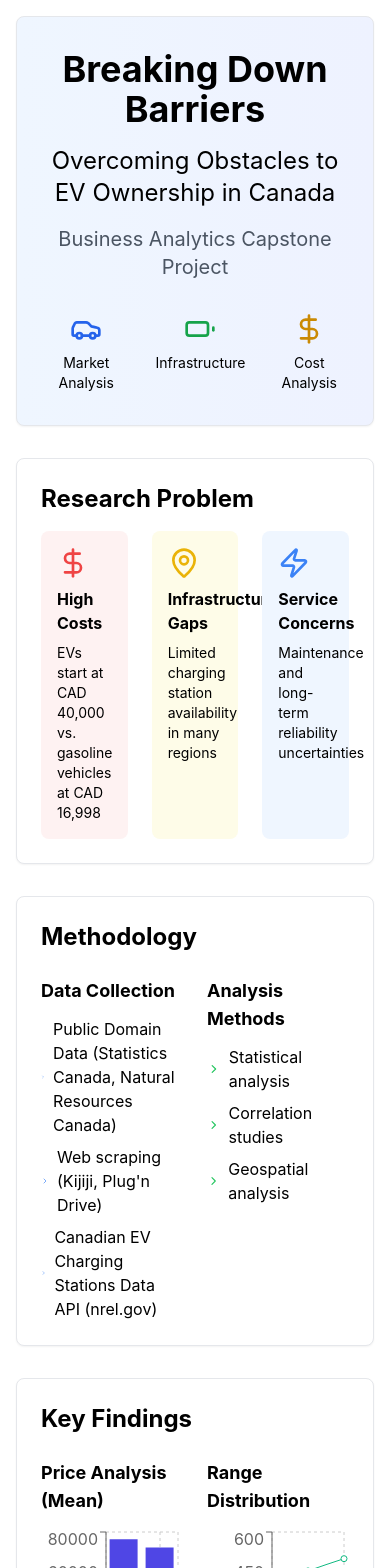
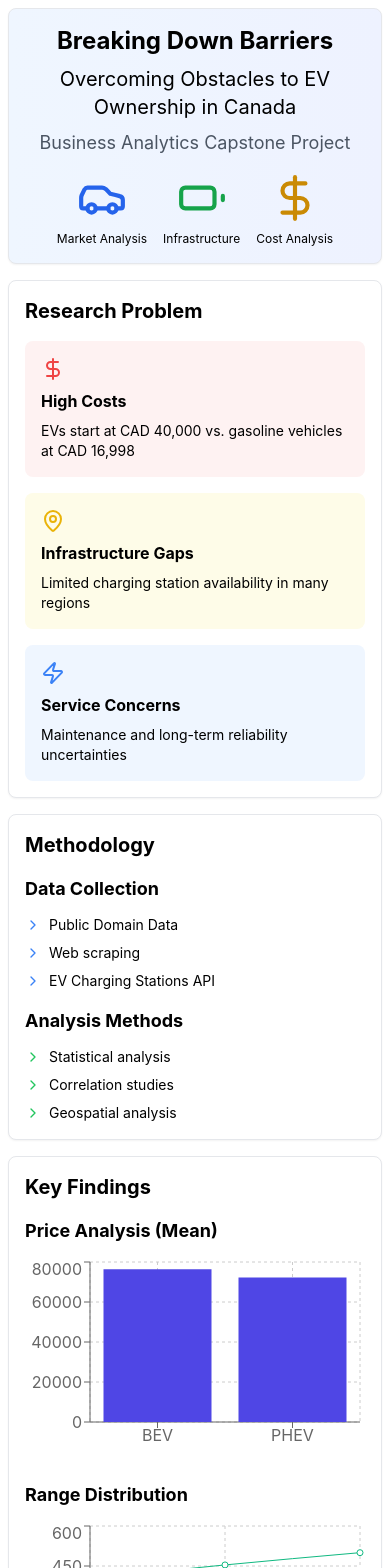
Before and after one commit to lesith/ban240-capstone-presentation, a React (Create React App) app: page / in a window 390 px wide. Shown: the top 1568 px of the page. Built offline with nearby package versions, Linux system fonts and the light colour scheme.

Commit message:
mobile responsive

```diff
--- a/public/index.html
+++ b/public/index.html
@@ -24,7 +24,7 @@
       work correctly both with client-side routing and a non-root public URL.
       Learn how to configure a non-root public URL by running `npm run build`.
     -->
-    <title>React App</title>
+    <title>BAN240 Capstone Project - Final Presentation</title>
   </head>
   <body>
     <noscript>You need to enable JavaScript to run this app.</noscript>
--- a/src/App.jsx
+++ b/src/App.jsx
@@ -47,52 +47,52 @@ const COLORS = ["#4F46E5", "#10B981", "#F59E0B", "#EF4444"];
 
 const Presentation = () => {
   return (
-    <div className="w-full space-y-8 p-4">
-      {/* Title Slide */}
-      <Card className="p-8 text-center bg-gradient-to-r from-blue-50 to-indigo-50">
-        <h1 className="text-4xl font-bold mb-4">Breaking Down Barriers</h1>
-        <h2 className="text-2xl mb-4">
+    <div className="w-full space-y-4 p-2 md:space-y-8 md:p-4">
+      {/* Title Slide - Responsive padding and icon spacing */}
+      <Card className="p-4 md:p-8 text-center bg-gradient-to-r from-blue-50 to-indigo-50">
+        <h1 className="text-2xl md:text-4xl font-bold mb-2 md:mb-4">Breaking Down Barriers</h1>
+        <h2 className="text-xl md:text-2xl mb-2 md:mb-4">
           Overcoming Obstacles to EV Ownership in Canada
         </h2>
-        <p className="text-xl text-gray-600">
+        <p className="text-lg md:text-xl text-gray-600">
           Business Analytics Capstone Project
         </p>
-        <div className="mt-8 flex justify-center space-x-8">
+        <div className="mt-4 md:mt-8 flex justify-center space-x-4 md:space-x-8">
           <div className="text-center">
-            <Car size={32} className="mx-auto text-blue-600 mb-2" />
-            <p className="text-sm">Market Analysis</p>
+            <Car size={50} className="mx-auto text-blue-600 mb-2" />
+            <p className="text-xs md:text-sm">Market Analysis</p>
           </div>
           <div className="text-center">
-            <Battery size={32} className="mx-auto text-green-600 mb-2" />
-            <p className="text-sm">Infrastructure</p>
+            <Battery size={50} className="mx-auto text-green-600 mb-2" />
+            <p className="text-xs md:text-sm">Infrastructure</p>
           </div>
           <div className="text-center">
-            <DollarSign size={32} className="mx-auto text-yellow-600 mb-2" />
-            <p className="text-sm">Cost Analysis</p>
+            <DollarSign size={50} className="mx-auto text-yellow-600 mb-2" />
+            <p className="text-xs md:text-sm">Cost Analysis</p>
           </div>
         </div>
       </Card>
 
-      {/* Research Problem */}
-      <Card className="p-6">
-        <h2 className="text-2xl font-bold mb-4">Research Problem</h2>
-        <div className="grid grid-cols-3 gap-6">
+      {/* Research Problem - Responsive grid */}
+      <Card className="p-4 md:p-6">
+        <h2 className="text-xl md:text-2xl font-bold mb-4">Research Problem</h2>
+        <div className="grid grid-cols-1 md:grid-cols-3 gap-4 md:gap-6">
           <div className="p-4 bg-red-50 rounded-lg">
-            <DollarSign className="h-8 w-8 text-red-500 mb-2" />
+            <DollarSign className="h-6 w-6 md:h-8 md:w-8 text-red-500 mb-2" />
             <h3 className="font-bold mb-2">High Costs</h3>
             <p className="text-sm">
               EVs start at CAD 40,000 vs. gasoline vehicles at CAD 16,998
             </p>
           </div>
           <div className="p-4 bg-yellow-50 rounded-lg">
-            <MapPin className="h-8 w-8 text-yellow-500 mb-2" />
+            <MapPin className="h-6 w-6 md:h-8 md:w-8 text-yellow-500 mb-2" />
             <h3 className="font-bold mb-2">Infrastructure Gaps</h3>
             <p className="text-sm">
               Limited charging station availability in many regions
             </p>
           </div>
           <div className="p-4 bg-blue-50 rounded-lg">
-            <Zap className="h-8 w-8 text-blue-500 mb-2" />
+            <Zap className="h-6 w-6 md:h-8 md:w-8 text-blue-500 mb-2" />
             <h3 className="font-bold mb-2">Service Concerns</h3>
             <p className="text-sm">
               Maintenance and long-term reliability uncertainties
@@ -101,24 +101,24 @@ const Presentation = () => {
         </div>
       </Card>
 
-      {/* Methodology */}
-      <Card className="p-6">
-        <h2 className="text-2xl font-bold mb-6">Methodology</h2>
-        <div className="grid grid-cols-2 gap-6">
+      {/* Methodology - Responsive grid */}
+      <Card className="p-4 md:p-6">
+        <h2 className="text-xl md:text-2xl font-bold mb-4 md:mb-6">Methodology</h2>
+        <div className="grid grid-cols-1 md:grid-cols-2 gap-4 md:gap-6">
           <div>
             <h3 className="text-lg font-bold mb-3">Data Collection</h3>
             <ul className="space-y-2">
               <li className="flex items-center gap-2">
                 <ChevronRight className="text-blue-500" size={16} />
-                Public Domain Data (Statistics Canada, Natural Resources Canada)
+                <span className="text-sm">Public Domain Data</span>
               </li>
               <li className="flex items-center gap-2">
                 <ChevronRight className="text-blue-500" size={16} />
-                Web scraping (Kijiji, Plug'n Drive)
+                <span className="text-sm">Web scraping</span>
               </li>
               <li className="flex items-center gap-2">
                 <ChevronRight className="text-blue-500" size={16} />
-                Canadian EV Charging Stations Data API (nrel.gov)
+                <span className="text-sm">EV Charging Stations API</span>
               </li>
             </ul>
           </div>
@@ -127,28 +127,29 @@ const Presentation = () => {
             <ul className="space-y-2">
               <li className="flex items-center gap-2">
                 <ChevronRight className="text-green-500" size={16} />
-                Statistical analysis
+                <span className="text-sm">Statistical analysis</span>
               </li>
               <li className="flex items-center gap-2">
                 <ChevronRight className="text-green-500" size={16} />
-                Correlation studies
+                <span className="text-sm">Correlation studies</span>
               </li>
               <li className="flex items-center gap-2">
                 <ChevronRight className="text-green-500" size={16} />
-                Geospatial analysis
+                <span className="text-sm">Geospatial analysis</span>
               </li>
             </ul>
           </div>
         </div>
       </Card>
 
-      {/* Key Findings */}
-      <Card className="p-6">
-        <h2 className="text-2xl font-bold mb-6">Key Findings</h2>
-        <div className="grid grid-cols-2 gap-6">
+      {/* Key Findings - Responsive charts */}
+      <Card className="p-4 md:p-6">
+        <h2 className="text-xl md:text-2xl font-bold mb-4 md:mb-6">Key Findings</h2>
+        <div className="grid grid-cols-1 md:grid-cols-2 gap-6">
           <div>
             <h3 className="text-lg font-bold mb-3">Price Analysis (Mean)</h3>
-            <ResponsiveContainer width="100%" height={200}>
+            <div className="h-[200px] w-full">
+              <ResponsiveContainer>
                 <BarChart
                   data={[
                     { type: "BEV", price: 76387 },
@@ -163,9 +164,11 @@ const Presentation = () => {
                 </BarChart>
               </ResponsiveContainer>
             </div>
+          </div>
           <div>
             <h3 className="text-lg font-bold mb-3">Range Distribution</h3>
-            <ResponsiveContainer width="100%" height={200}>
+            <div className="h-[200px] w-full">
+              <ResponsiveContainer>
                 <LineChart data={rangeData}>
                   <CartesianGrid strokeDasharray="3 3" />
                   <XAxis dataKey="percentile" />
@@ -176,15 +179,17 @@ const Presentation = () => {
               </ResponsiveContainer>
             </div>
           </div>
+        </div>
       </Card>
 
-      {/* Market Evolution */}
-      <Card className="p-6">
-        <h2 className="text-2xl font-bold mb-6">Market Evolution</h2>
-        <div className="grid grid-cols-2 gap-6">
+      {/* Market Evolution - Responsive charts */}
+      <Card className="p-4 md:p-6">
+        <h2 className="text-xl md:text-2xl font-bold mb-4 md:mb-6">Market Evolution</h2>
+        <div className="grid grid-cols-1 md:grid-cols-2 gap-6">
           <div>
             <h3 className="text-lg font-bold mb-3">Market Segments</h3>
-            <ResponsiveContainer width="100%" height={300}>
+            <div className="h-[300px] w-full">
+              <ResponsiveContainer>
                 <PieChart>
                   <Pie
                     data={marketSegmentData}
@@ -205,9 +210,11 @@ const Presentation = () => {
                 </PieChart>
               </ResponsiveContainer>
             </div>
+          </div>
           <div>
             <h3 className="text-lg font-bold mb-3">Charging Infrastructure</h3>
-            <ResponsiveContainer width="100%" height={300}>
+            <div className="h-[300px] w-full">
+              <ResponsiveContainer>
                 <BarChart data={provinceData}>
                   <CartesianGrid strokeDasharray="3 3" />
                   <XAxis dataKey="province" />
@@ -218,12 +225,13 @@ const Presentation = () => {
               </ResponsiveContainer>
             </div>
           </div>
+        </div>
       </Card>
 
-      {/* Recommendations */}
-      <Card className="p-6">
-        <h2 className="text-2xl font-bold mb-6">Recommendations</h2>
-        <div className="grid grid-cols-3 gap-4">
+      {/* Recommendations - Responsive grid */}
+      <Card className="p-4 md:p-6">
+        <h2 className="text-xl md:text-2xl font-bold mb-4 md:mb-6">Recommendations</h2>
+        <div className="grid grid-cols-1 md:grid-cols-3 gap-4">
           <div className="p-4 bg-blue-50 rounded-lg">
             <h3 className="font-bold mb-3">For Government</h3>
             <ul className="space-y-2 text-sm">
@@ -251,12 +259,12 @@ const Presentation = () => {
         </div>
       </Card>
 
-      {/* Impact for Business Analytics Managers */}
-      <Card className="p-6">
-        <h2 className="text-2xl font-bold mb-6">
+      {/* Impact - Responsive grid */}
+      <Card className="p-4 md:p-6">
+        <h2 className="text-xl md:text-2xl font-bold mb-4 md:mb-6">
           Impact for Business Analytics Managers
         </h2>
-        <div className="grid grid-cols-3 gap-4">
+        <div className="grid grid-cols-1 md:grid-cols-3 gap-4">
           <div className="p-4 bg-purple-50 rounded-lg">
             <h3 className="font-bold mb-3">Strategic Planning</h3>
             <ul className="space-y-2 text-sm">
@@ -284,10 +292,10 @@ const Presentation = () => {
         </div>
       </Card>
 
-      {/* Limitations */}
-      <Card className="p-6">
-        <h2 className="text-2xl font-bold mb-6">Limitations</h2>
-        <div className="grid grid-cols-2 gap-6">
+      {/* Limitations - Responsive grid */}
+      <Card className="p-4 md:p-6">
+        <h2 className="text-xl md:text-2xl font-bold mb-4 md:mb-6">Limitations</h2>
+        <div className="grid grid-cols-1 md:grid-cols-2 gap-4 md:gap-6">
           <div className="p-4 bg-red-50 rounded-lg">
             <h3 className="font-bold mb-3">Data Constraints</h3>
             <ul className="space-y-2 text-sm">
@@ -307,8 +315,9 @@ const Presentation = () => {
         </div>
       </Card>
 
+
       {/* Sources */}
-      <Card className="p-6">
+      <Card className="p-4 md:p-6">
         <h2 className="text-2xl font-bold mb-4">Sources</h2>
         <ul className="space-y-2 text-sm">
           <li>1. Natural Resources Canada (2024)</li>
```
Lines whose indentation alone changed are shown as unchanged.
